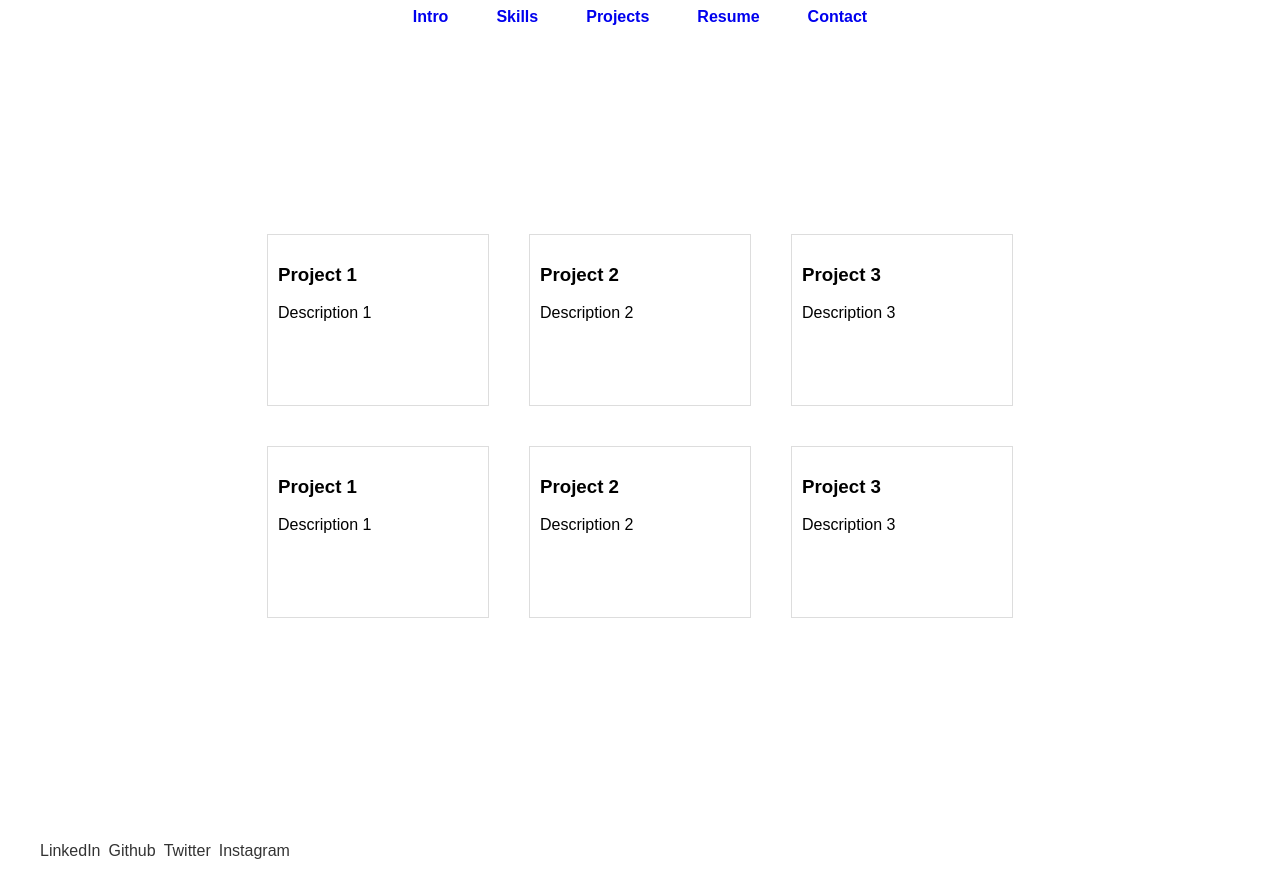
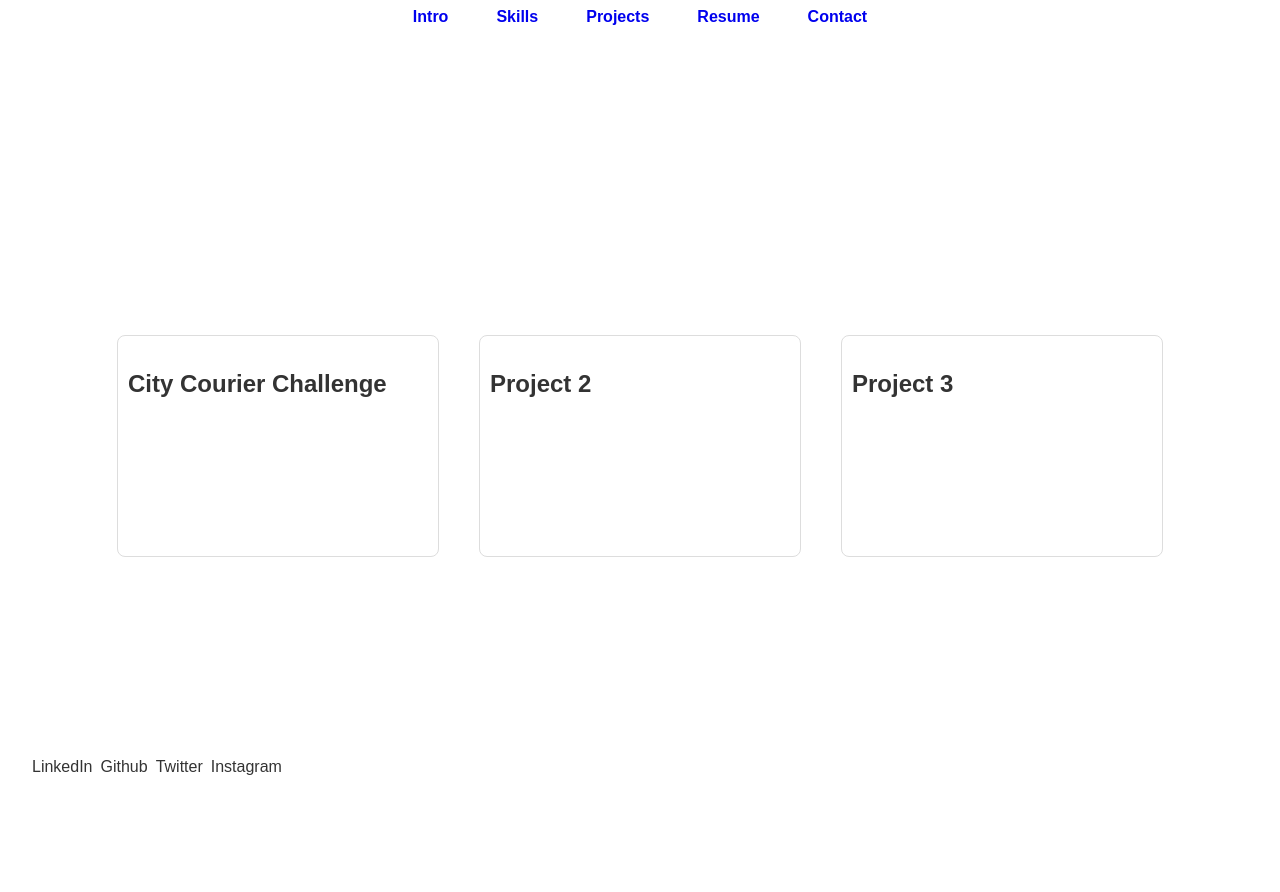
Before and after one commit to Siddhu545/Portfolio-v2, a React (Create React App) app: page /Projects in a window 1280 px wide. Built offline with nearby package versions, Linux system fonts and the light colour scheme.

Commit message:
Lots of changes

```diff
--- a/package.json
+++ b/package.json
@@ -17,6 +17,7 @@
     "react-router": "^6.20.0",
     "react-router-dom": "^6.20.0",
     "react-scripts": "5.0.1",
+    "react-toastify": "^9.1.3",
     "resolve-url-loader": "^5.0.0",
     "sass-loader": "^13.3.2",
     "style-loader": "^3.3.3",
--- a/src/App.tsx
+++ b/src/App.tsx
@@ -6,10 +6,12 @@ import Skills from "./Skills/skills.tsx";
 import Blog from "./Blog/blog.tsx";
 import Contact from "./Contact/contact.tsx";
 import Resume from "./Resume/resume.tsx";
+import { toast, ToastContainer } from 'react-toastify';
 
 function App() {
   return (
     <div className="App">
+      <ToastContainer />
       <Routes>
         <Route path="/" element={<Intro />} />
         <Route path="Projects" element={<Projects />} />
--- a/src/Contact/contact.css
+++ b/src/Contact/contact.css
@@ -57,7 +57,7 @@
         background-color: transparent;
         border: 1px solid #ffffff;
         border-radius: 0.2em;
-        color: #ffffff;
+        color: #000000;
         cursor: pointer;
         font-size: 0.8rem;
         padding: 0.8em;
--- a/src/Contact/contact.tsx
+++ b/src/Contact/contact.tsx
@@ -2,6 +2,8 @@ import React, { useState } from "react";
 import Header from "../Header/header.tsx";
 import Footer from "../Footer/footer.tsx";
 import "./contact.css";
+import { toast, ToastContainer } from 'react-toastify';
+import 'react-toastify/dist/ReactToastify.css';
 
 function Contact() {
   const [formData, setFormData] = useState({
@@ -32,13 +34,12 @@ function Contact() {
       });
 
       if (response.ok) {
-        console.log("API call successful");
-        // You can add further actions here if needed
+        toast.success("Form submitted successfully!");
       } else {
-        console.error("API call failed");
+        toast.error("Failed to submit form. Please try again.");
       }
     } catch (error) {
-      console.error("Error during API call:", error);
+      toast.error("An error occurred. Please try again later.");
     }
   };
 
--- a/src/Footer/footer.css
+++ b/src/Footer/footer.css
@@ -1,5 +1,8 @@
 .footer-menu {
   font-family: "Rethink Sans", sans-serif;
+  position: fixed;
+  bottom: 0;
+  left: 0;
   display: flex;
   flex-direction: row;
   align-items: flex-start;
--- a/src/Intro/Intro.tsx
+++ b/src/Intro/Intro.tsx
@@ -3,6 +3,8 @@ import "./intro.css";
 import Header from "../Header/header.tsx";
 import Footer from "../Footer/footer.tsx";
 import axios from "axios";
+import { toast, ToastContainer } from 'react-toastify';
+import 'react-toastify/dist/ReactToastify.css';
 
 function Intro() {
   const resumeUrl = "http://localhost:5000/download";
@@ -24,7 +26,7 @@ function Intro() {
         document.body.removeChild(link);
       })
       .catch((error) => {
-        console.error("Error downloading resume:", error);
+        toast.error("An error occurred. Please try again later.");
       });
   };
 
@@ -35,7 +37,7 @@ function Intro() {
         <div className="left-partition">
           <div className="introduction">
             <div className="hello-text">
-              <span>-HELLO</span>
+              <span>- HELLO</span>
             </div>
             <div className="name-text">
               <span>I'm Siddharth Khengare</span>
--- a/src/Intro/intro.css
+++ b/src/Intro/intro.css
@@ -38,7 +38,7 @@
         background-color: transparent;
         border: 1px solid #ffffff;
         border-radius: 0.2em;
-        color: #ffffff;
+        color: #000000;
         cursor: pointer;
         font-size: 0.8rem;
         padding: 0.8em;
--- a/src/Projects/projects.css
+++ b/src/Projects/projects.css
@@ -6,28 +6,68 @@
   flex-direction: column;
   align-items: center;
   justify-content: center;
-  min-height: 100vh; /* Ensure the container takes at least the full height of the viewport */
+  min-height: 100vh;
+  padding: 20px;
 }
 
 .project-cards {
-  display: grid;
-  grid-template-columns: auto auto auto;
+  display: flex;
+  flex-direction: row;
+  grid-template-columns: repeat(auto-fit, minmax(300px, 1fr));
   gap: 20px;
   justify-content: center;
 }
 
 .project-card {
-  width: 200px;
-  height: 150px;
+  border-radius: 8px;
+  width: 300px;
+  height: 200px;
   border: 1px solid #ddd;
   padding: 10px;
   margin: 10px;
-  transition: border-bottom 0.3s ease-in-out;
+  transition: all 0.3s ease-in-out;
   transform-style: preserve-3d;
   perspective: 1000px;
+  overflow: hidden;
+}
+
+.project-card h3 {
+  color: #333;
+  font-size: 1.5rem;
+  margin-bottom: 10px;
+}
+
+.project-card p {
+  color: #555;
+  line-height: 1.4;
+  max-height: 100px;
+  overflow: hidden;
+  text-overflow: ellipsis;
+  white-space: nowrap;
+}
+
+.project-card .description {
+  max-height: 0;
+  overflow: hidden;
+  transition: max-height 0.3s ease-in-out;
 }
 
 .project-card:hover {
+  width: 500px;
   border-bottom: 3px solid chocolate;
-  transform: rotateY(360deg);
 }
+
+.project-card:hover .description {
+  max-height: 200px;
+}
+
+.project-card strong {
+  font-weight: bold;
+}
+
+.project-card a {
+  color: #007bff;
+  text-decoration: none;
+}
+
+/* Add additional styles as needed */
--- a/src/Projects/projects.tsx
+++ b/src/Projects/projects.tsx
@@ -1,16 +1,44 @@
-import React, { useEffect } from "react";
+// ... (your existing import statements)
+
+import React, { useState } from "react";
 import Header from "../Header/header.tsx";
 import Footer from "../Footer/footer.tsx";
 import "./projects.css";
 
 function Projects() {
+  const [hoveredProject, setHoveredProject] = useState<null | number>(null);
+
   const projectData = [
-    { id: 1, title: "Project 1", description: "Description 1" },
-    { id: 2, title: "Project 2", description: "Description 2" },
-    { id: 3, title: "Project 3", description: "Description 3" },
-    { id: 1, title: "Project 1", description: "Description 1" },
-    { id: 2, title: "Project 2", description: "Description 2" },
-    { id: 3, title: "Project 3", description: "Description 3" },
+    {
+      id: 1,
+      title: "City Courier Challenge",
+      description: "City Courier Challenge is a Unity and Visual Studio C# game where players become a Delivery Guy navigating a dynamic city to deliver packages on time. Dodge obstacles, manage various package types, upgrade skills, and compete on leaderboards for the ultimate delivery experience.",
+      technologies: ["Unity", "C#", "Blender", "Visual Studio"],
+      features: [
+        "Dynamic City Environment",
+        "Package Management",
+        "Upgradeable Skills",
+        "Leaderboards Competition",
+      ],
+      downloadLink: "https://example.com/city-courier-challenge",
+    },
+    {
+      id: 2,
+      title: "Project 2",
+      description: "Description 2",
+      technologies: ["Tech2"],
+      features: ["Feature2"],
+      downloadLink: "https://example.com/project-2",
+    },
+    {
+      id: 3,
+      title: "Project 3",
+      description: "Description 3",
+      technologies: ["Tech3"],
+      features: ["Feature3"],
+      downloadLink: "https://example.com/project-3",
+    },
+    // Add more projects as needed
   ];
 
   return (
@@ -19,9 +47,30 @@ function Projects() {
       <div className="projects">
         <div className="project-cards">
           {projectData.map((project) => (
-            <div key={project.id} className="project-card">
+            <div
+              key={project.id}
+              className={`project-card ${hoveredProject === project.id ? "expanded" : ""}`}
+              onMouseEnter={() => setHoveredProject(project.id)}
+              onMouseLeave={() => setHoveredProject(null)}
+            >
               <h3>{project.title}</h3>
-              <p>{project.description}</p>
+              {hoveredProject === project.id && (
+                <div className="expanded-details">
+                  <p>{project.description}</p>
+                  <p className="description">
+                    <strong>Technologies:</strong> {project.technologies.join(", ")}
+                  </p>
+                  <p className="description">
+                    <strong>Features:</strong> {project.features.join(", ")}
+                  </p>
+                  {/* <p>
+                    <strong>Download:</strong>{" "}
+                    <a href={project.downloadLink} target="_blank" rel="noopener noreferrer">
+                      {project.title}
+                    </a>
+                  </p> */}
+                </div>
+              )}
             </div>
           ))}
         </div>
--- /dev/null
+++ b/src/Resume/resume.css
@@ -0,0 +1,40 @@
+/* Add these styles to your existing CSS file or create a new one */
+
+.resume-container {
+    font-family: 'Rethink Sans', sans-serif;
+    display: flex;
+    justify-content: space-around;
+    padding: 20px;
+  }
+
+  .education,
+  .experience {
+    width: 45%;
+  }
+
+  .education h2,
+  .experience h2 {
+    text-align: center;
+  }
+
+  .education-card,
+  .experience-card {
+    background-color: #f2f2f2;
+    border: 1px solid #ccc;
+    border-radius: 8px;
+    padding: 10px;
+    margin-bottom: 10px;
+  }
+
+  .education-card h3,
+  .experience-card h3 {
+    margin-bottom: 8px;
+  }
+
+  .education-card p,
+  .experience-card p {
+    margin: 0;
+    color: #666;
+  }
+
+  /* Add more styles as needed */
--- a/src/Skills/skills.tsx
+++ b/src/Skills/skills.tsx
@@ -49,21 +49,21 @@ function Skills() {
                 <progress value={0.7}></progress>
               </div>
               <div>
-                <p>JavaScript</p>
-                <progress value={0.5}></progress>
+                <p>React-Native</p>
+                <progress value={0.6}></progress>
               </div>
               <div>
                 <p>JavaScript</p>
-                <progress value={0.5}></progress>
+                <progress value={0.7}></progress>
               </div>
             </div>
             <div className="skill-pair">
               <div>
                 <p>Python</p>
-                <progress value={0.8}></progress>
+                <progress value={0.7}></progress>
               </div>
               <div>
-                <p>MongoDB</p>
+                <p>DynamoDB</p>
                 <progress value={0.6}></progress>
               </div>
             </div>
```
Also changed, not shown: src/Resume/resume.tsx (+31 -5 lines), 1 other file (tests, documents, lock files or other folders).
